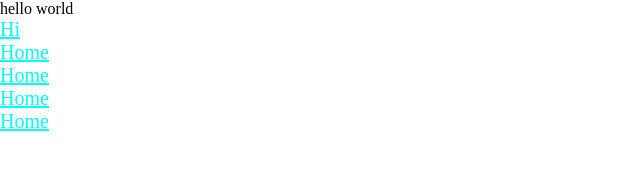
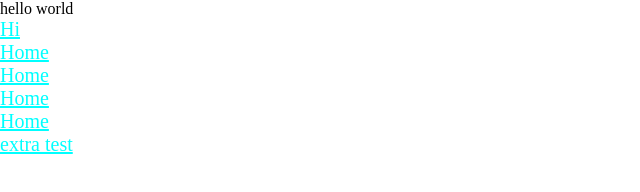
Before and after one commit to LeilaAO/front1552, a plain HTML site: page index.html in a window 1280 px wide. Shown: the whole page, without its empty margins (0-640 px from the left). Drawn offline with Linux system fonts and the light colour scheme.

Commit message:
Update index.html

```diff
--- a/index.html
+++ b/index.html
@@ -18,5 +18,9 @@
         </ul>
     </nav>
 
+    <section>
+        <a href="#">extra test</a>
+    </section>
+
 </body>
 </html>
```
